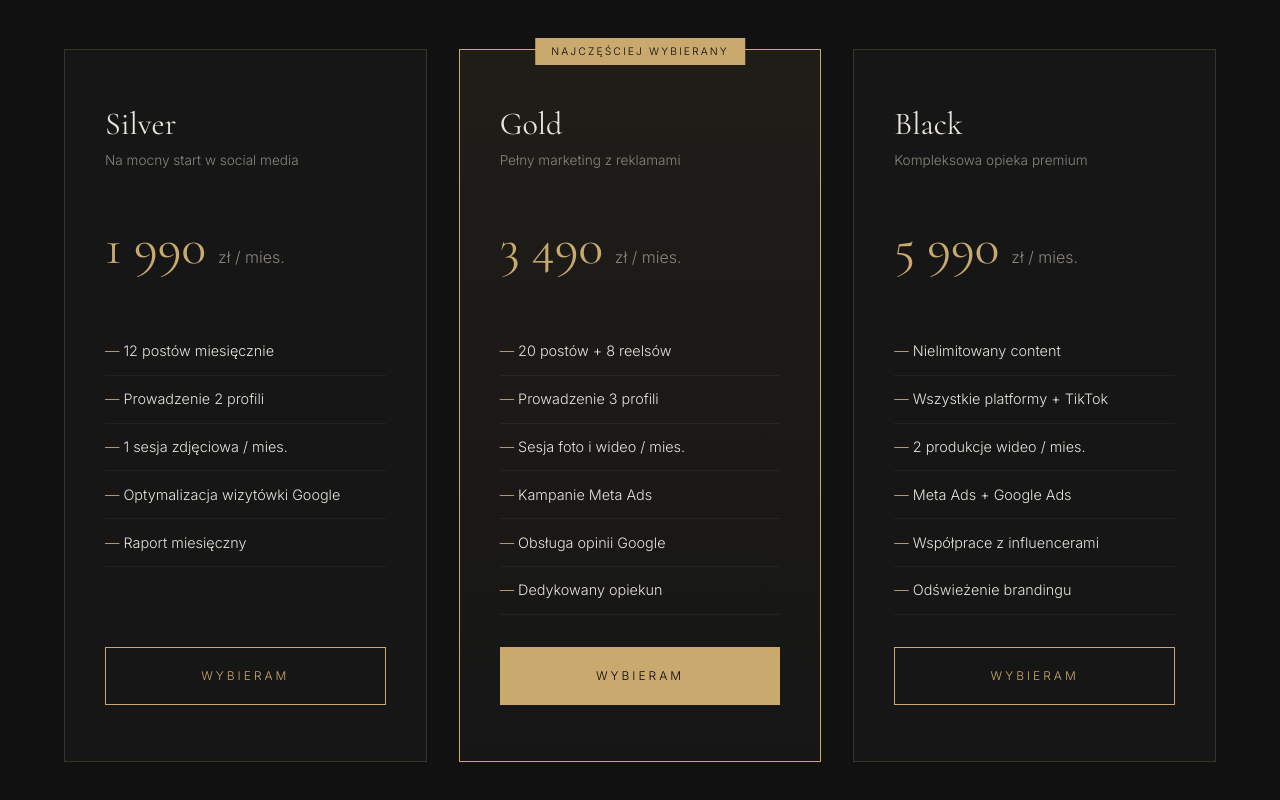
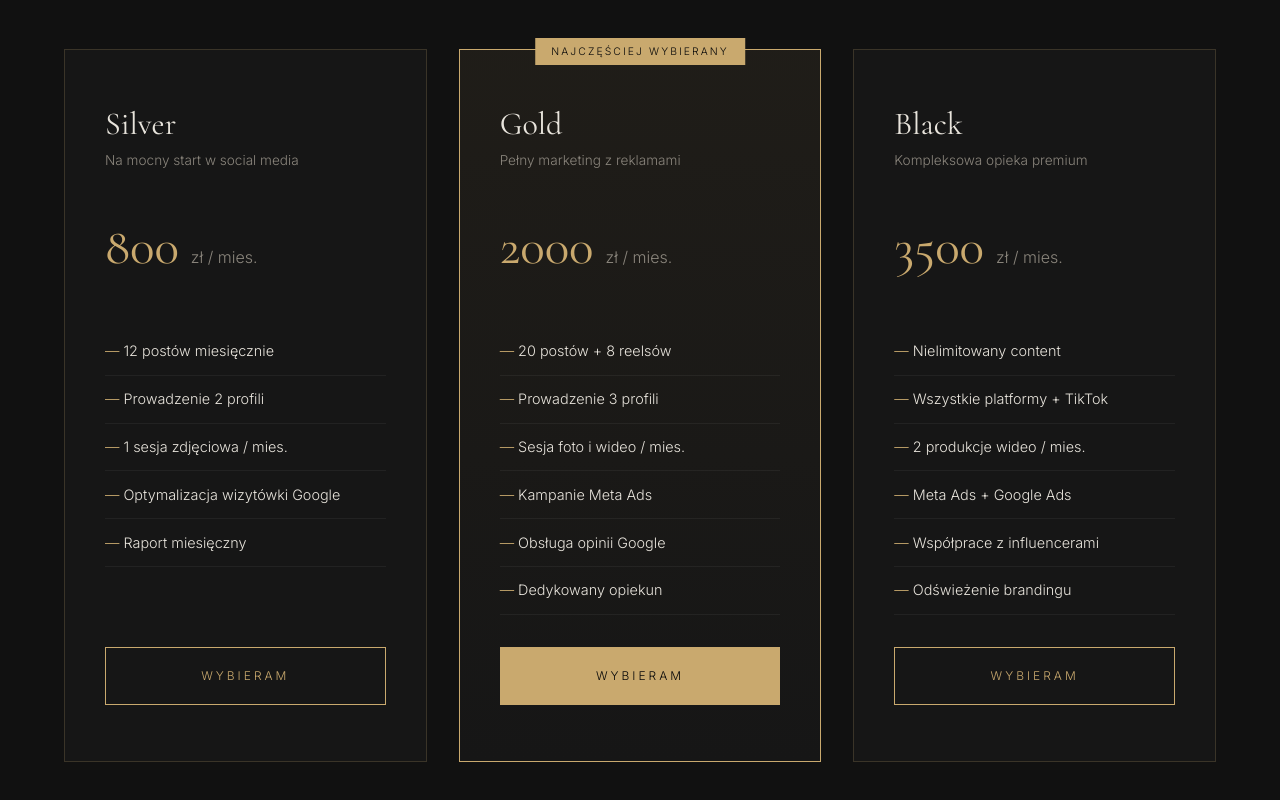
Before and after one commit to ymp9cyz85h-sys/westmont-agency-, a website: page index.html in a window 1280 px wide. Shown: the part 4460-5260 px from the top of the page. Drawn offline with nearby package versions, Linux system fonts and the light colour scheme.

Commit message:
Adjust pricing for service plans in index.html
Updated pricing for Silver, Gold, and Black plans.

```diff
--- a/index.html
+++ b/index.html
@@ -283,7 +283,7 @@ footer{border-top:1px solid var(--line);padding:3rem 0;font-size:.8rem;color:var
       <div class="plan reveal">
         <h3>Silver</h3>
         <p class="plan-desc">Na mocny start w social media</p>
-        <div class="price">1 990 <small>zł / mies.</small></div>
+        <div class="price">800 <small>zł / mies.</small></div>
         <ul>
           <li>12 postów miesięcznie</li>
           <li>Prowadzenie 2 profili</li>
@@ -296,7 +296,7 @@ footer{border-top:1px solid var(--line);padding:3rem 0;font-size:.8rem;color:var
       <div class="plan featured reveal">
         <h3>Gold</h3>
         <p class="plan-desc">Pełny marketing z reklamami</p>
-        <div class="price">3 490 <small>zł / mies.</small></div>
+        <div class="price">2000 <small>zł / mies.</small></div>
         <ul>
           <li>20 postów + 8 reelsów</li>
           <li>Prowadzenie 3 profili</li>
@@ -310,7 +310,7 @@ footer{border-top:1px solid var(--line);padding:3rem 0;font-size:.8rem;color:var
       <div class="plan reveal">
         <h3>Black</h3>
         <p class="plan-desc">Kompleksowa opieka premium</p>
-        <div class="price">5 990 <small>zł / mies.</small></div>
+        <div class="price">3500 <small>zł / mies.</small></div>
         <ul>
           <li>Nielimitowany content</li>
           <li>Wszystkie platformy + TikTok</li>
```
